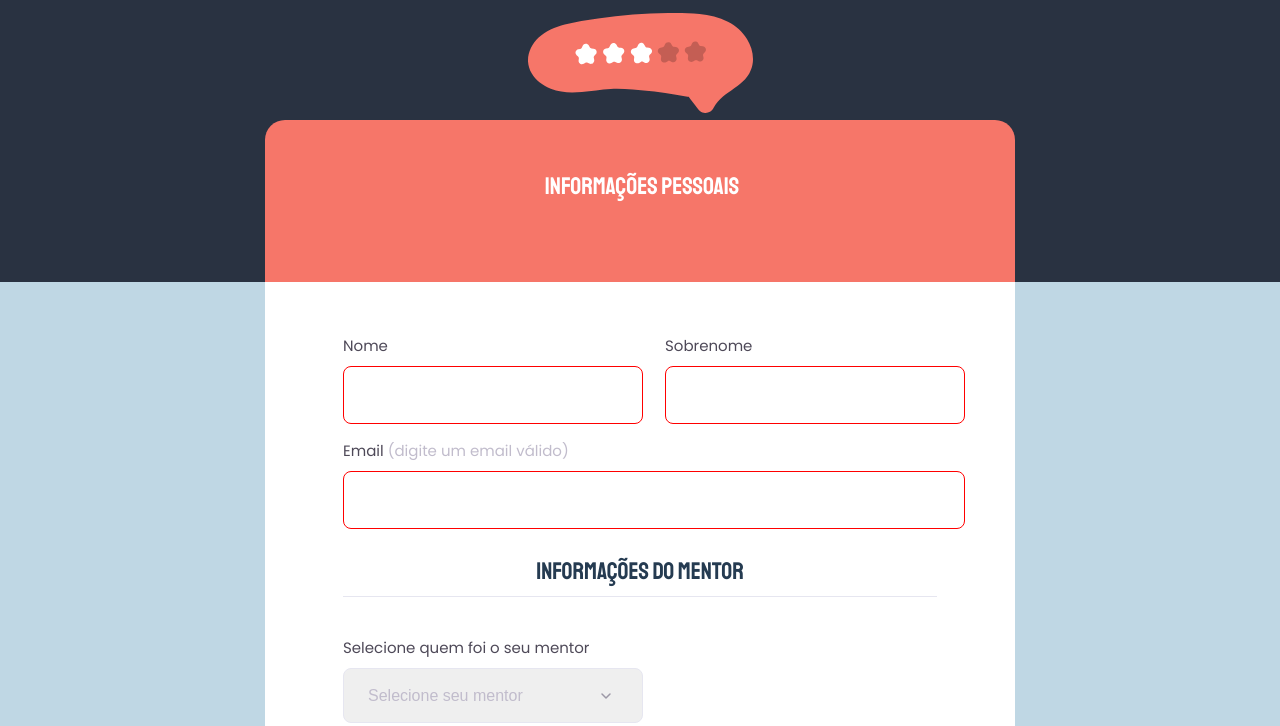
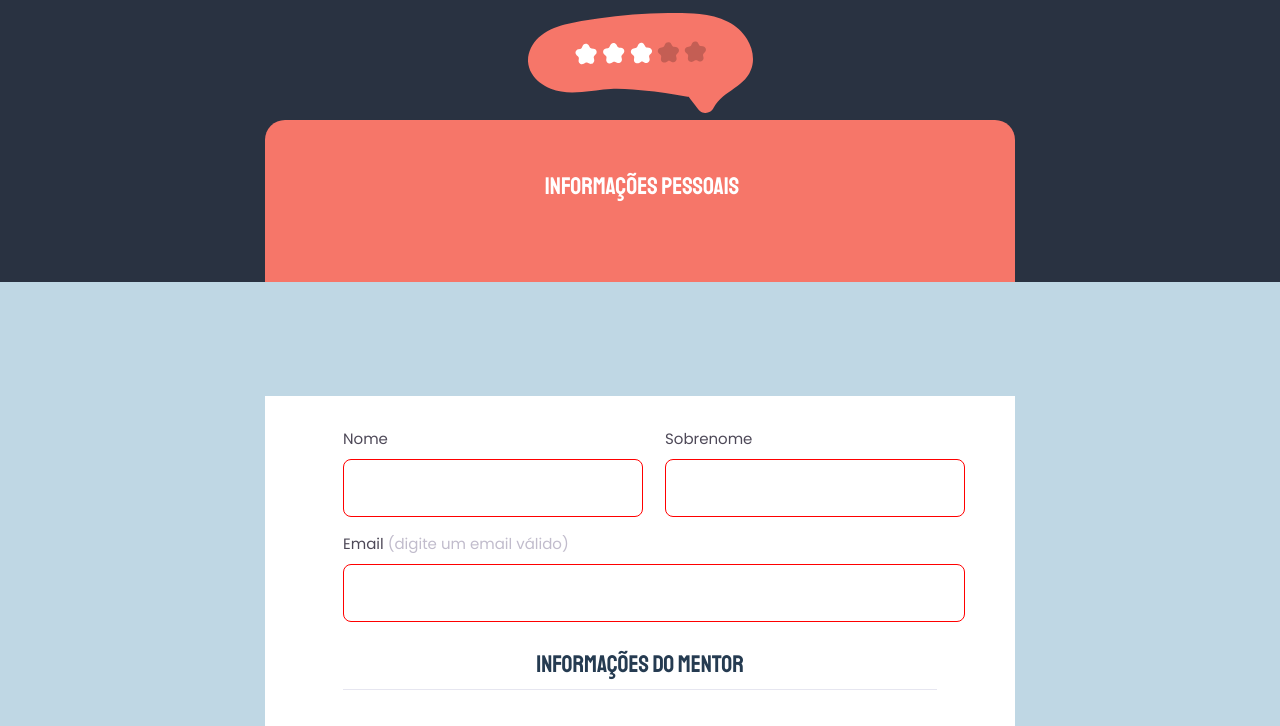
Before and after one commit to RafaeL-Malaquias/Stage-03, a plain HTML site: page index.html in a window 1280 px wide. Shown: the part 183-909 px from the top of the page. Drawn offline with Linux system fonts and the light colour scheme.

Commit message:
Update style.css

```diff
--- a/style.css
+++ b/style.css
@@ -23,7 +23,7 @@ body::before{
 header {
     text-align: center;
     color: #fff;
-    margin: 114px auto 0;
+    margin: 114px auto;
 }
 header h1{
     font-family: var(--font-staatliches);
@@ -62,12 +62,12 @@ header p {
 #page {
     height: 1075px;
     width: 750px;
-    margin:  auto;
+    margin: auto;
 }
 form {
     background: #fff;
-    padding: 31px 64px;
-    margin: 0 auto;
+    padding: 10px 64px;
+    margin:  auto;
 
 }
 fieldset {
```
